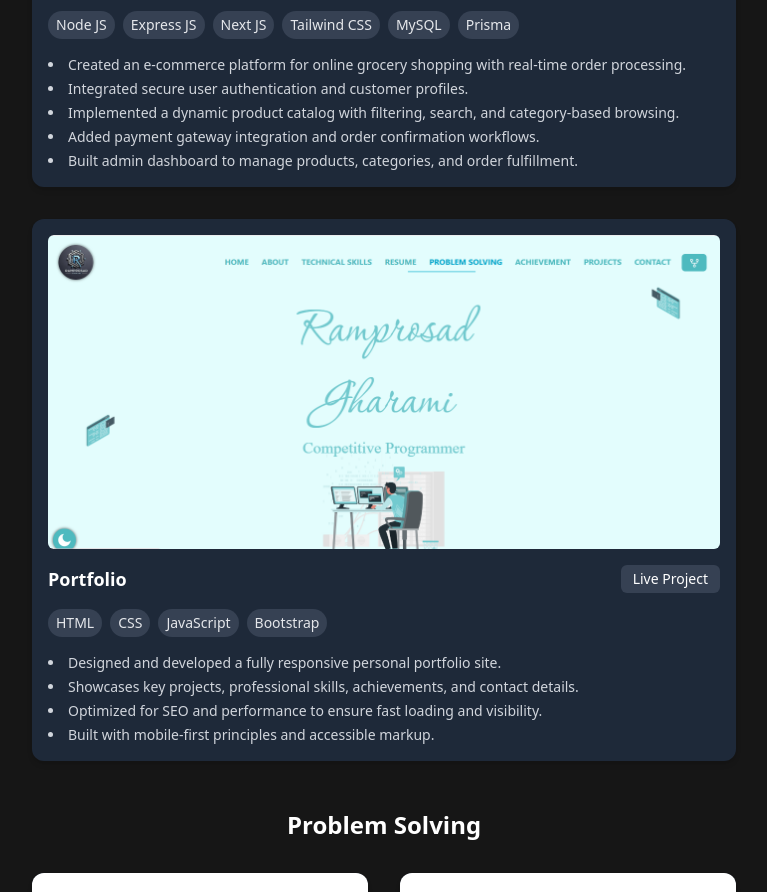
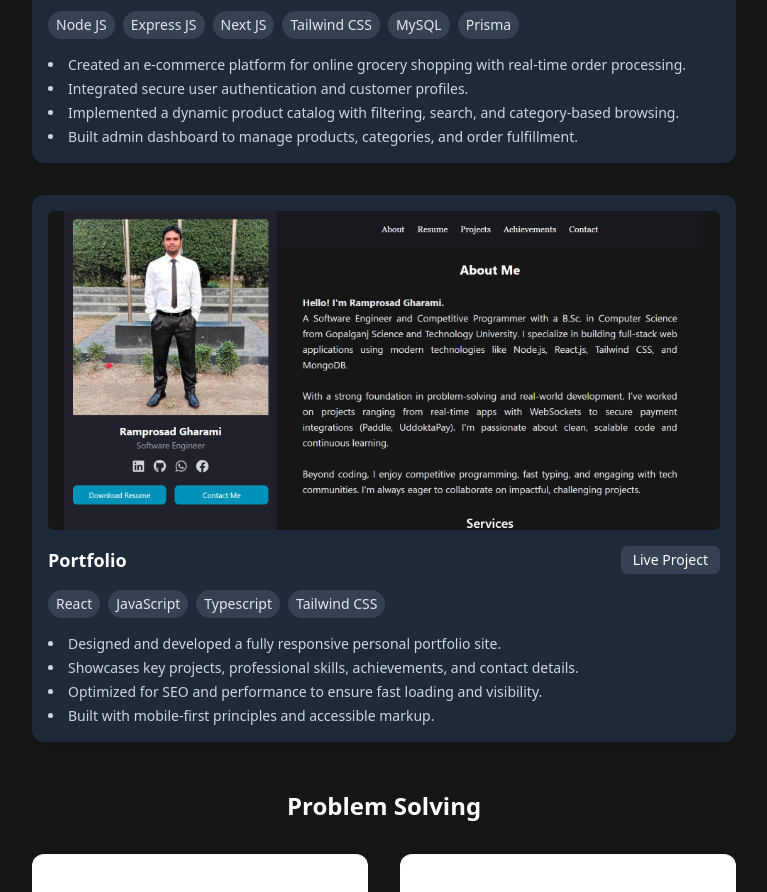
Before and after one commit to RamprosadG/ramprosad-portfolio, a React (Vite) app: page / in a window 1280 px wide. Shown: the part 4420-5312 px from the top of the page, without its empty margins (456-1223 px from the left). Built offline with nearby package versions, Linux system fonts and the light colour scheme.

Commit message:
Fix some issues

```diff
--- a/index.html
+++ b/index.html
@@ -2,9 +2,9 @@
 <html lang="en">
   <head>
     <meta charset="UTF-8" />
-    <link rel="icon" type="image/svg+xml" href="/vite.svg" />
+    <link rel="icon" type="image" href="./src/assets/Ramprosad.jpg" />
     <meta name="viewport" content="width=device-width, initial-scale=1.0" />
-    <title>Vite + React + TS</title>
+    <title>Ramprosad Gharami</title>
     <link href="/styles.css" rel="stylesheet">
   </head>
   <body>
--- a/src/components/Projects.tsx
+++ b/src/components/Projects.tsx
@@ -1,7 +1,7 @@
 import React from "react";
 import ProjectCard from "./ProjectCard";
 import dynamicBlogImg from "../assets/dynamic-blog.png";
-import portfolioImg from "../assets/protfolio.png";
+import portfolioImg from "../assets/portfolio.png";
 import groceryImg from "../assets/grocery.png";
 
 const projects = [
@@ -41,15 +41,14 @@ const projects = [
       "Created an e-commerce platform for online grocery shopping with real-time order processing.",
       "Integrated secure user authentication and customer profiles.",
       "Implemented a dynamic product catalog with filtering, search, and category-based browsing.",
-      "Added payment gateway integration and order confirmation workflows.",
       "Built admin dashboard to manage products, categories, and order fulfillment.",
     ],
   },
   {
     title: "Portfolio",
     image: portfolioImg,
-    liveLink: "https://ramprosadg.github.io/portfolio",
-    techStack: ["HTML", "CSS", "JavaScript", "Bootstrap"],
+    liveLink: "https://ramprosad-portfolio.vercel.app",
+    techStack: ["React", "JavaScript", "Typescript", "Tailwind CSS"],
     description: [
       "Designed and developed a fully responsive personal portfolio site.",
       "Showcases key projects, professional skills, achievements, and contact details.",
```
Also changed, not shown: src/assets/portfolio.png (added), src/assets/protfolio.png (deleted).
